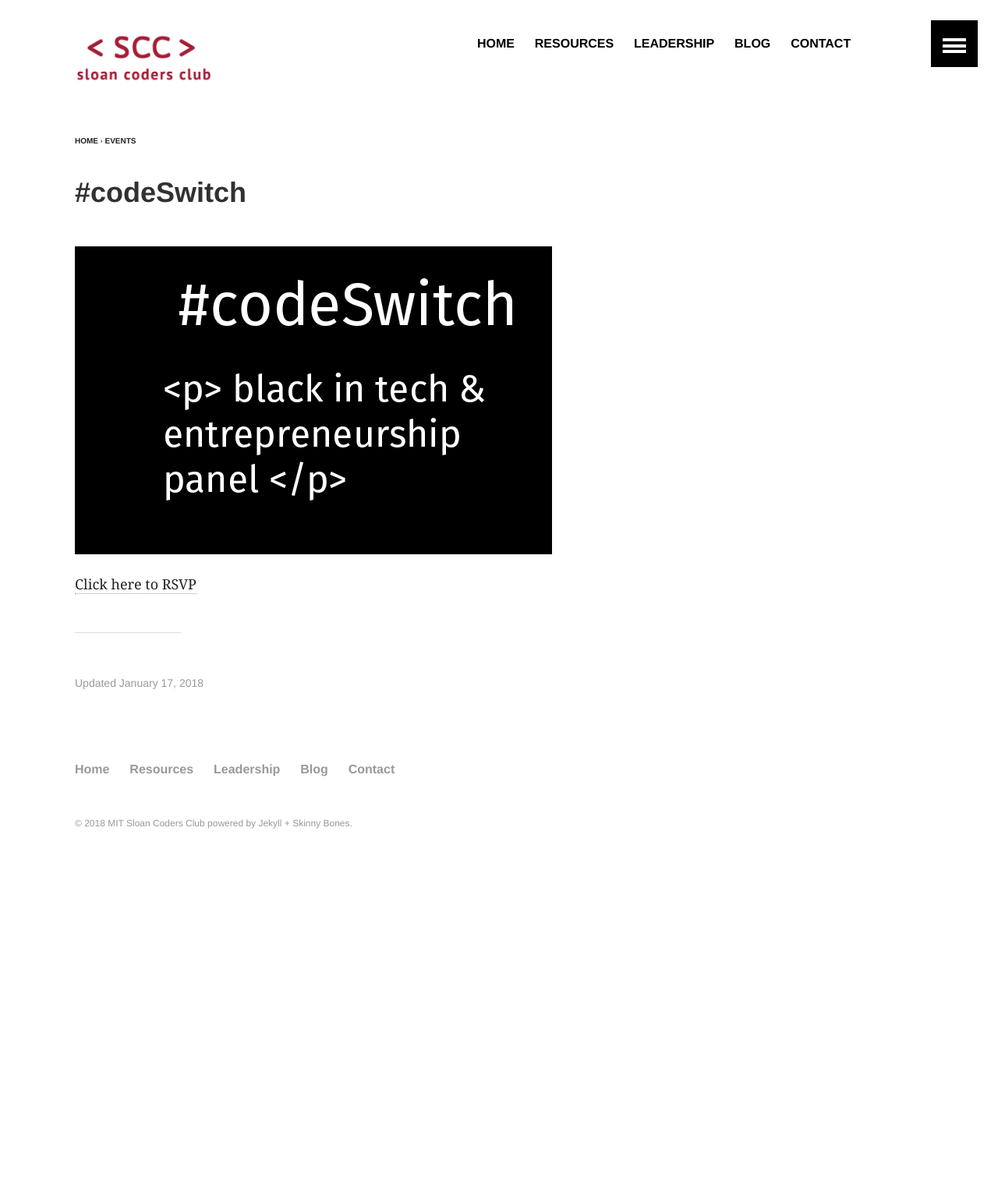
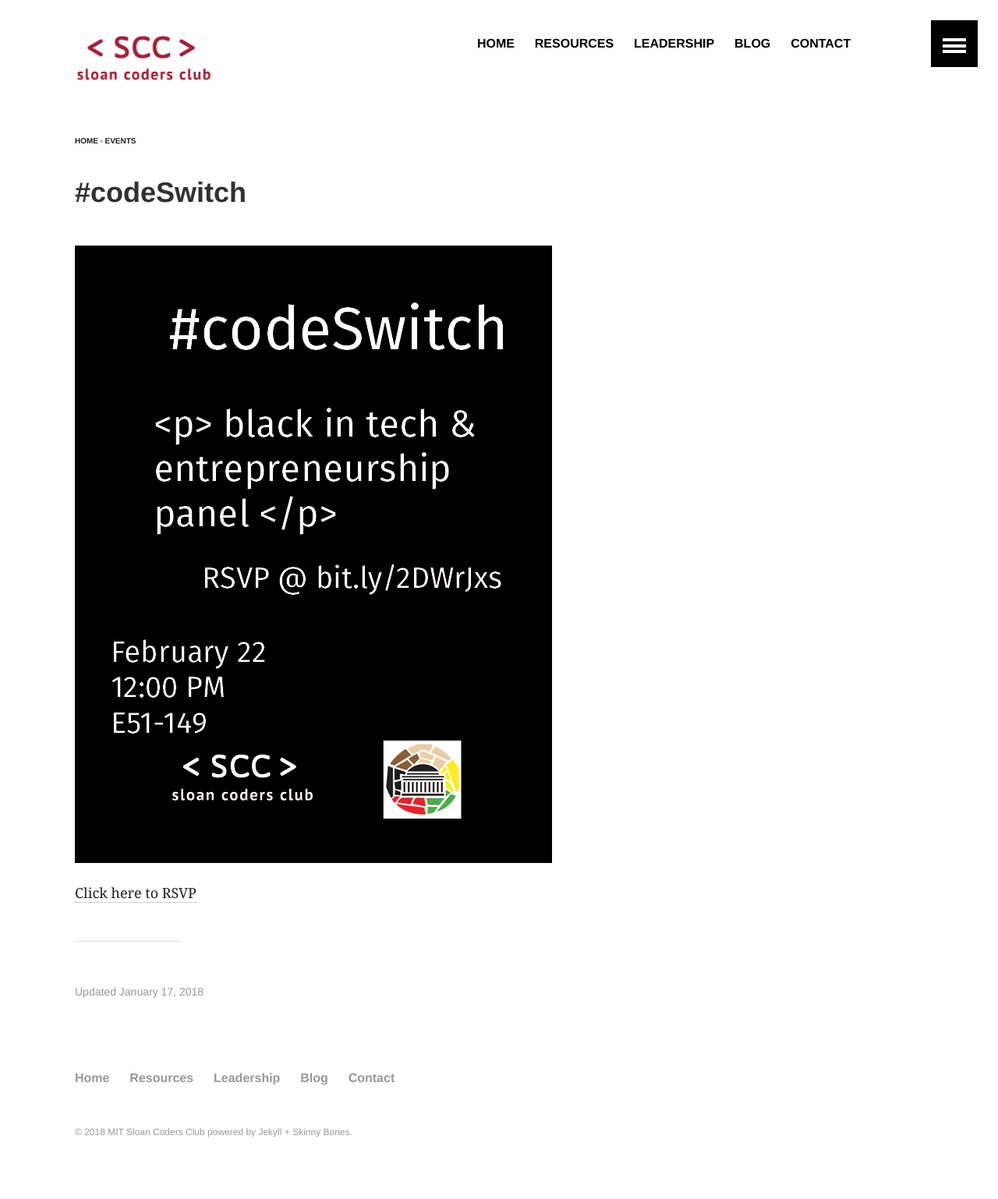
Before and after one commit to MITSloanCoders/MITSloanCoders.github.io, a Jekyll site: the page built from _posts/events/2018-01-17-codeswitch.md, in a window 1280 px wide. Shown: the whole page at 78% size. Built offline with Jekyll 4.4.1, drawn with Linux system fonts in a browser that asks for light colours; before the commit the page ends 1142 px from its top, so only the background shows below that.

Commit message:
codeswitch

```diff
--- a/_posts/events/2018-01-17-codeswitch.md
+++ b/_posts/events/2018-01-17-codeswitch.md
@@ -8,10 +8,11 @@
 share: false
 image:
  feature:
- teaser: 'codeswitch_flyer.png'
- thumb: 'codeswitch_flyer.png'
+ teaser: 'codeswitch_short.png'
+ thumb: 'codeswitch_short.png'
 ---
 
-![](/images/codeswitch_flyer.png)
+<a href='http://cglink.me/r372269'>![](/images/codeswitch_flyer.png)</a>
+
 
 <a href='http://cglink.me/r372269'>Click here to RSVP</a>
```
Also changed, not shown: images/codeswitch_flyer.png, images/codeswitch_short.png (added).
